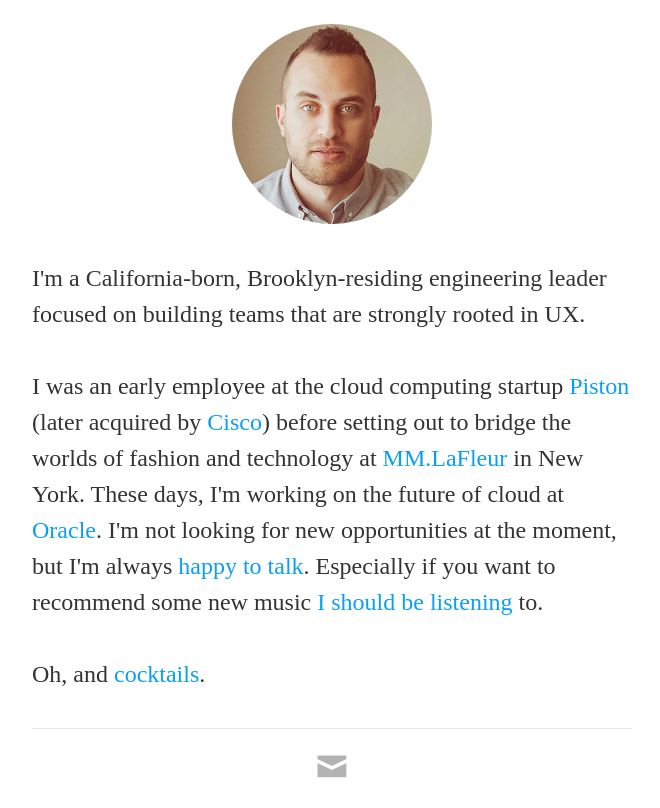
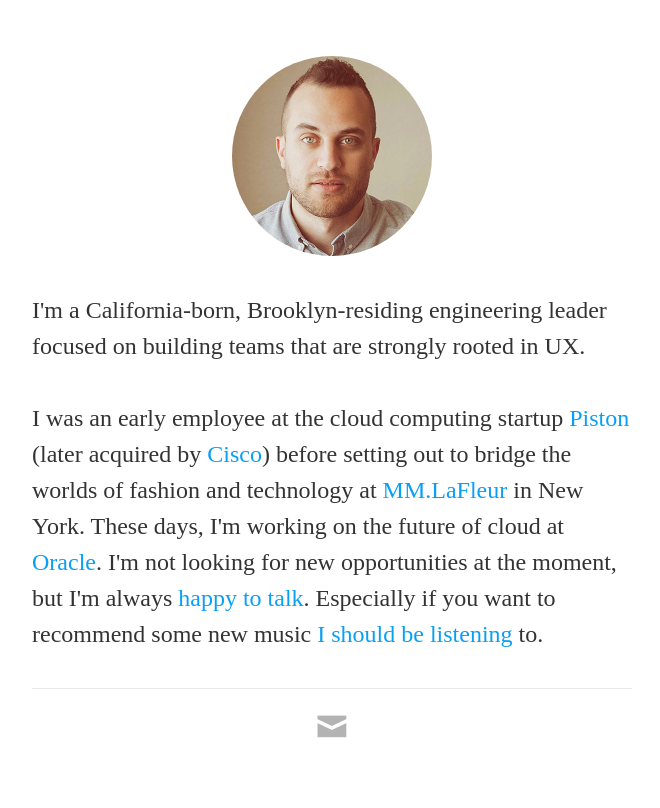
Before and after one commit to ericfrank/ericfrank, a PHP site: page / in a window 1280 px wide. Shown: the whole page, without its empty margins (308-968 px from the left). After the commit the page ends 738 px from the top, so only its background shows below. Run offline with PHP 8.4, Linux system fonts and the light colour scheme; some libraries are stand-ins or nearby versions.

Commit message:
Update copy

```diff
--- a/index.php
+++ b/index.php
@@ -37,7 +37,6 @@
             <img id="eric-head" src="/images/eric-frank.jpg" alt="Eric Frank" />
             <p>I'm a California-born, Brooklyn-residing engineering leader focused on building teams that are strongly rooted in UX.</p>
             <p>I was an early employee at the cloud computing startup <a href="http://pistoncloud.com">Piston</a> (later acquired by <a href="https://www.cisco.com">Cisco</a>) before setting out to bridge the worlds of fashion and technology at <a href="https://mmlafleur.com">MM.LaFleur</a> in New York. These days, I'm working on the future of cloud at <a href="https://cloud.oracle.com">Oracle</a>. I'm not looking for new opportunities at the moment, but I'm always <a href="mailto:eric@ericfrank.com">happy to talk</a>. Especially if you want to recommend some new music <a href="https://open.spotify.com/user/12168548333">I should be listening</a> to.</p>
-            <p>Oh, and <a href="https://medium.com/@mrericfrank">cocktails</a>.</p>
             <footer>
                 <ul>
                     <li><a class="icon-alone" href="mailto:eric@ericfrank.com" data-icon="&#xe001;"><div class="tooltip">Email&nbsp;</div></a></li>
```
